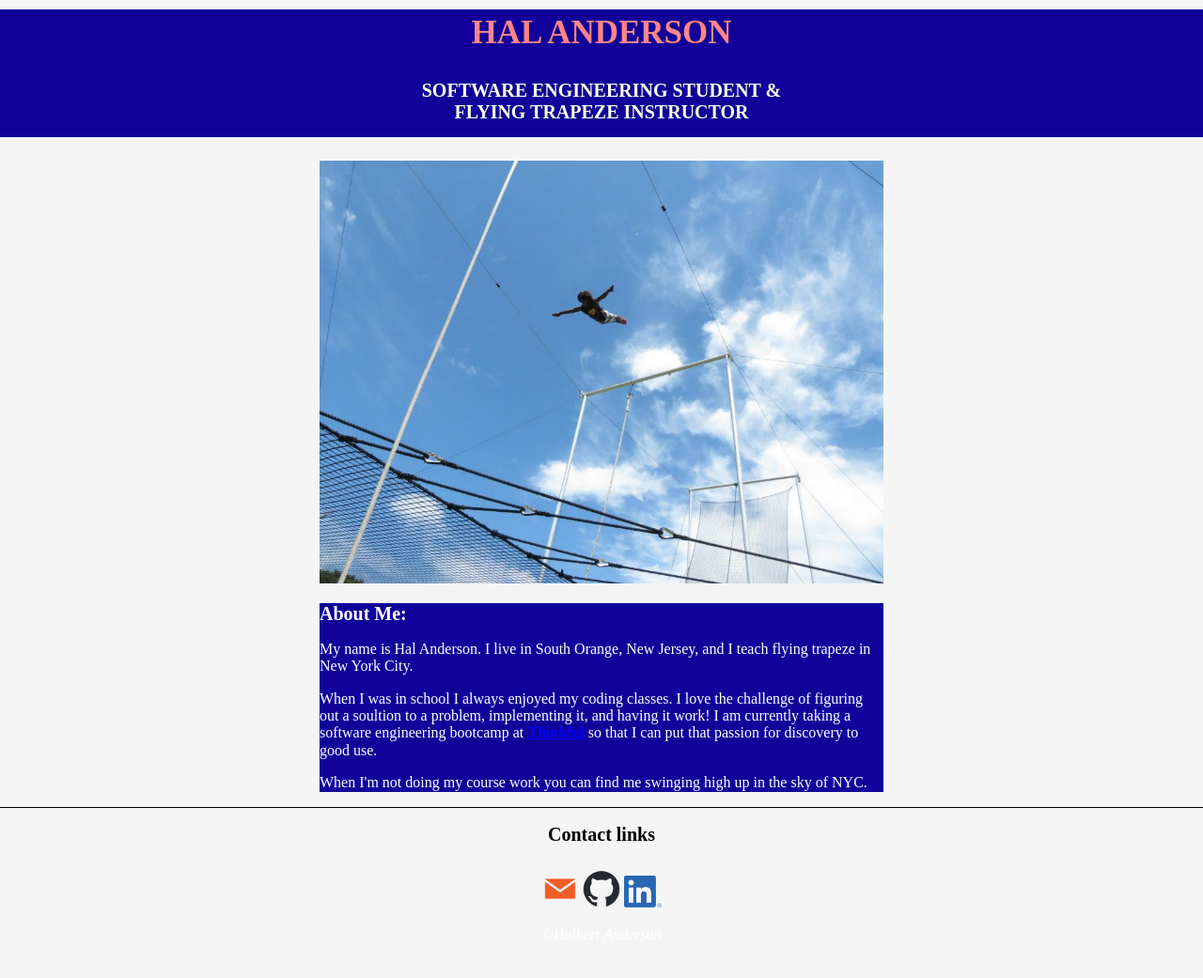
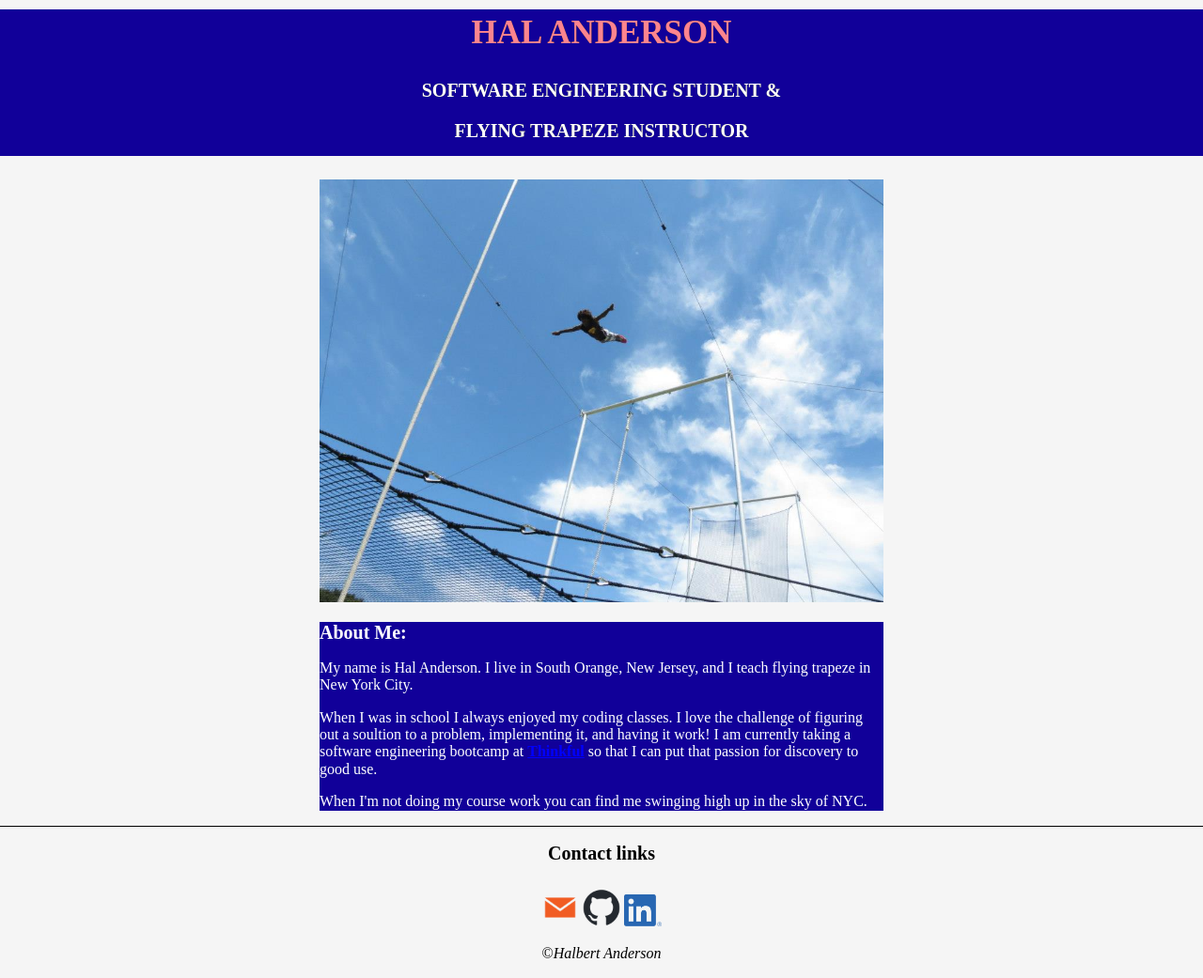
Before and after one commit to halbert-anderson/portfolio, a plain HTML site: page index.html in a window 1280 px wide. Shown: the whole page at 94% size. Drawn offline with nearby package versions, Linux system fonts and the light colour scheme.

Commit message:
Add files via upload

```diff
--- a/style.css
+++ b/style.css
@@ -49,7 +49,7 @@ header hr{
     border: 0;
     border-top: 0px solid black;
     margin: 0em 0;
-    padding: 10;}
+    padding: 10px;}
 
 main hr {
     display: block;
@@ -59,7 +59,7 @@ main hr {
     margin: 1em 0;
     padding: 0;
 }
-
+footer div p{color:black;}
 /*pseudo classes*/
 .dark-background{
   background-color: #110099;
```
Also changed, not shown: index.html.txt (added).
